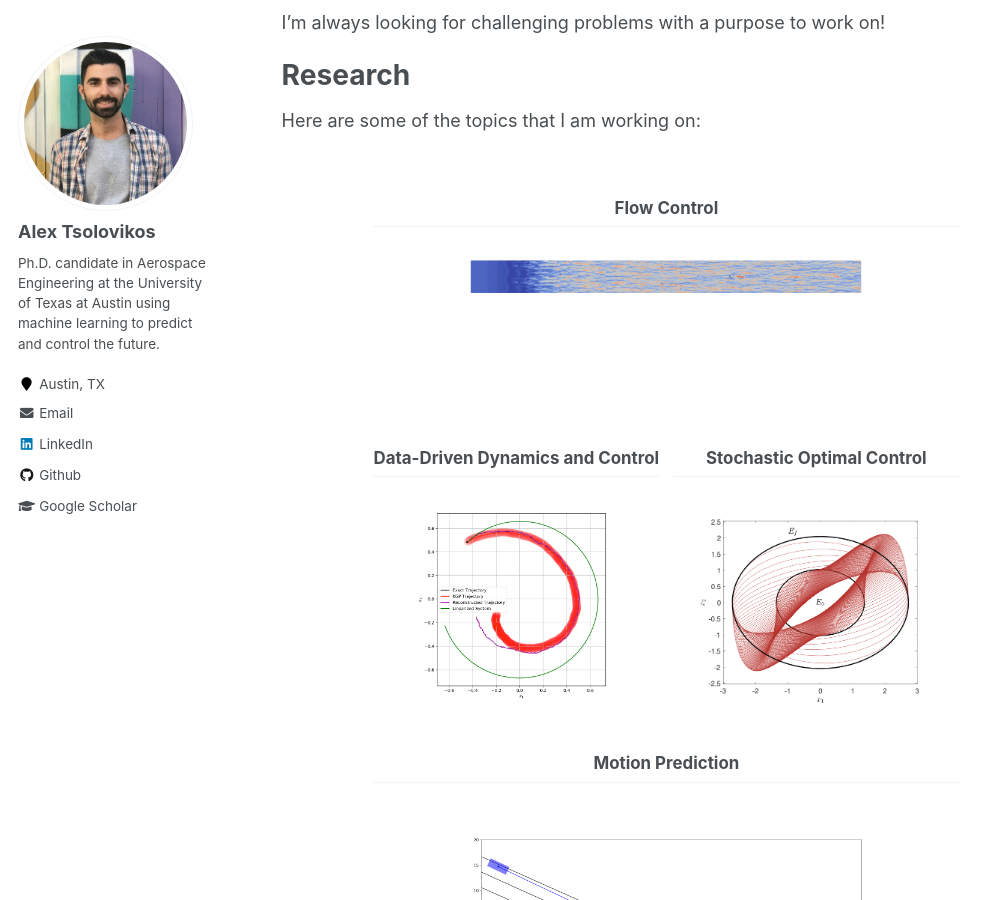
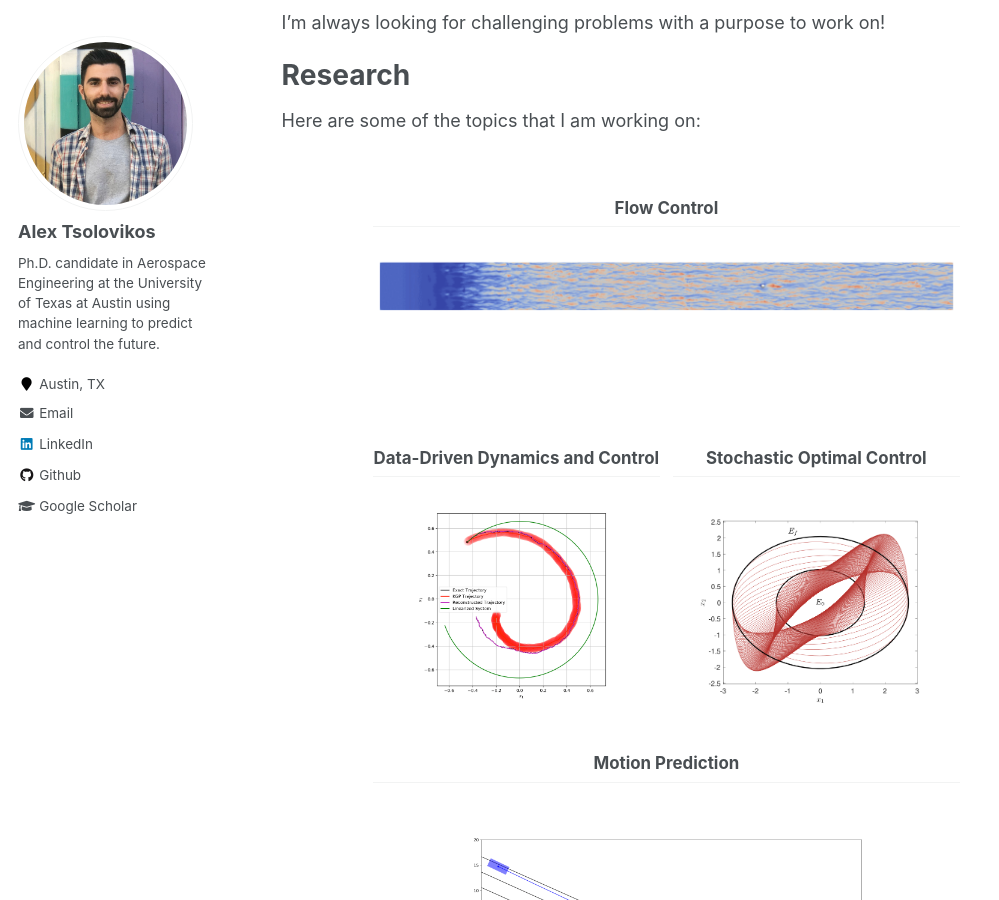
Before and after one commit to alextsolovikos/alextsolovikos.github.io, a Jekyll site: the page built from _pages/about.md, in a window 1280 px wide and 900 px high, scrolled down 418 px. Shown: the whole window, without its empty margins (0-999 px from the left). Built offline with Jekyll 4.4.1, drawn with Linux system fonts in a browser that asks for light colours.

Commit message:
Update about.md

```diff
--- a/_pages/about.md
+++ b/_pages/about.md
@@ -25,7 +25,7 @@
         <h2>Flow Control</h2>
         <br>
 <!---        <a href="/flow-control/"><img src="https://alextsolovikos.github.io/docs/multiple_lsms_dns_overview.png" alt="Flow Control" width="400px"></a>--->
-        <a href="/flow-control/"><img src="https://alextsolovikos.github.io/docs/gif_tbl_small_animation_full_top_vew.gif" alt="Flow Control" width="400px"></a>
+        <a href="/flow-control/"><img src="https://alextsolovikos.github.io/docs/gif_tbl_small_animation_full_top_vew.gif" alt="Flow Control" width="600px"></a>
       </td>
     </tr>
     <tr>
```
